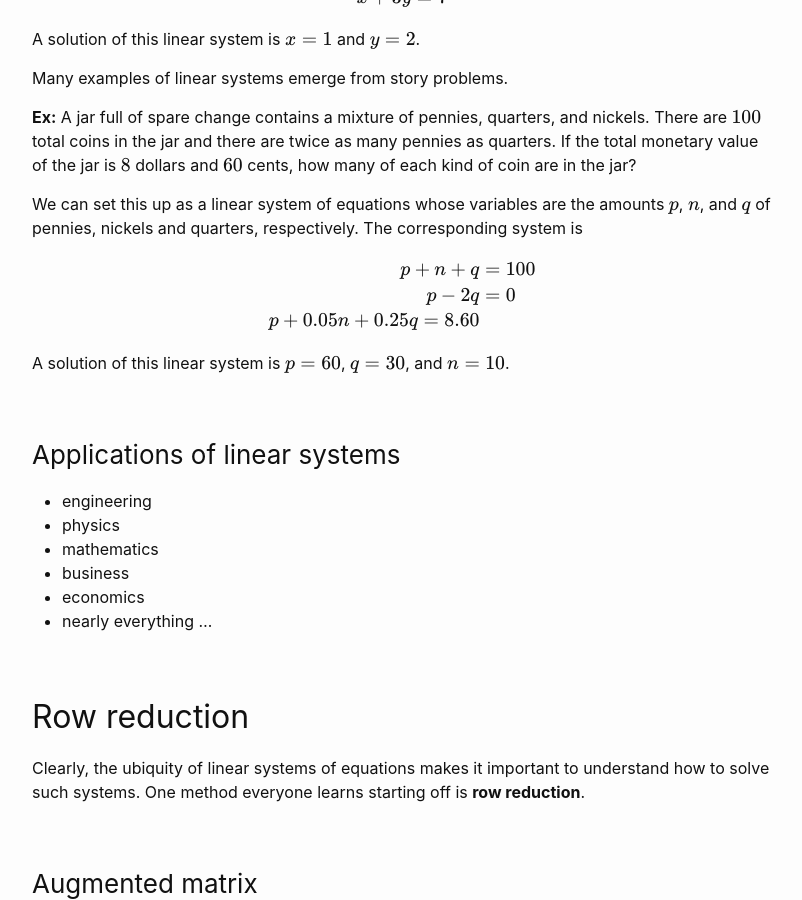
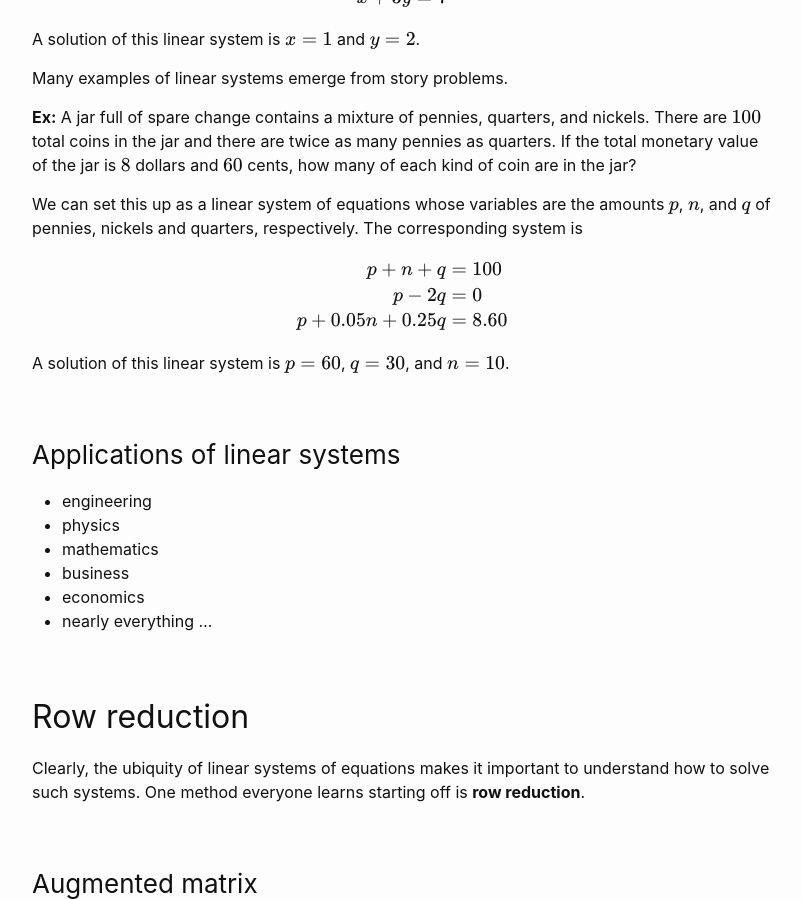
Before and after one commit to wcasper/math107spring2022, a Jekyll site: the page built from _posts/2022-03-21-Week-9-Lecture-15.md, in a window 1280 px wide and 900 px high, scrolled down 1918 px. Shown: the whole window, without its empty margins (238-1040 px from the left). Built offline with Jekyll 4.4.1, drawn with Linux system fonts in a browser that asks for light colours.

Commit message:
fixed typo

```diff
--- a/_posts/2022-03-21-Week-9-Lecture-15.md
+++ b/_posts/2022-03-21-Week-9-Lecture-15.md
@@ -81,7 +81,7 @@ We can set this up as a linear system of equations whose variables are the amoun
 $$\begin{align}
 p + n + q &= 100\\
 p - 2q&= 0\\
-p + 0.05n + 0.25q = 8.60
+p + 0.05n + 0.25q &= 8.60
 \end{align}$$
 
 A solution of this linear system is $$p =60$$, $$q = 30$$, and $$n = 10$$.
```
